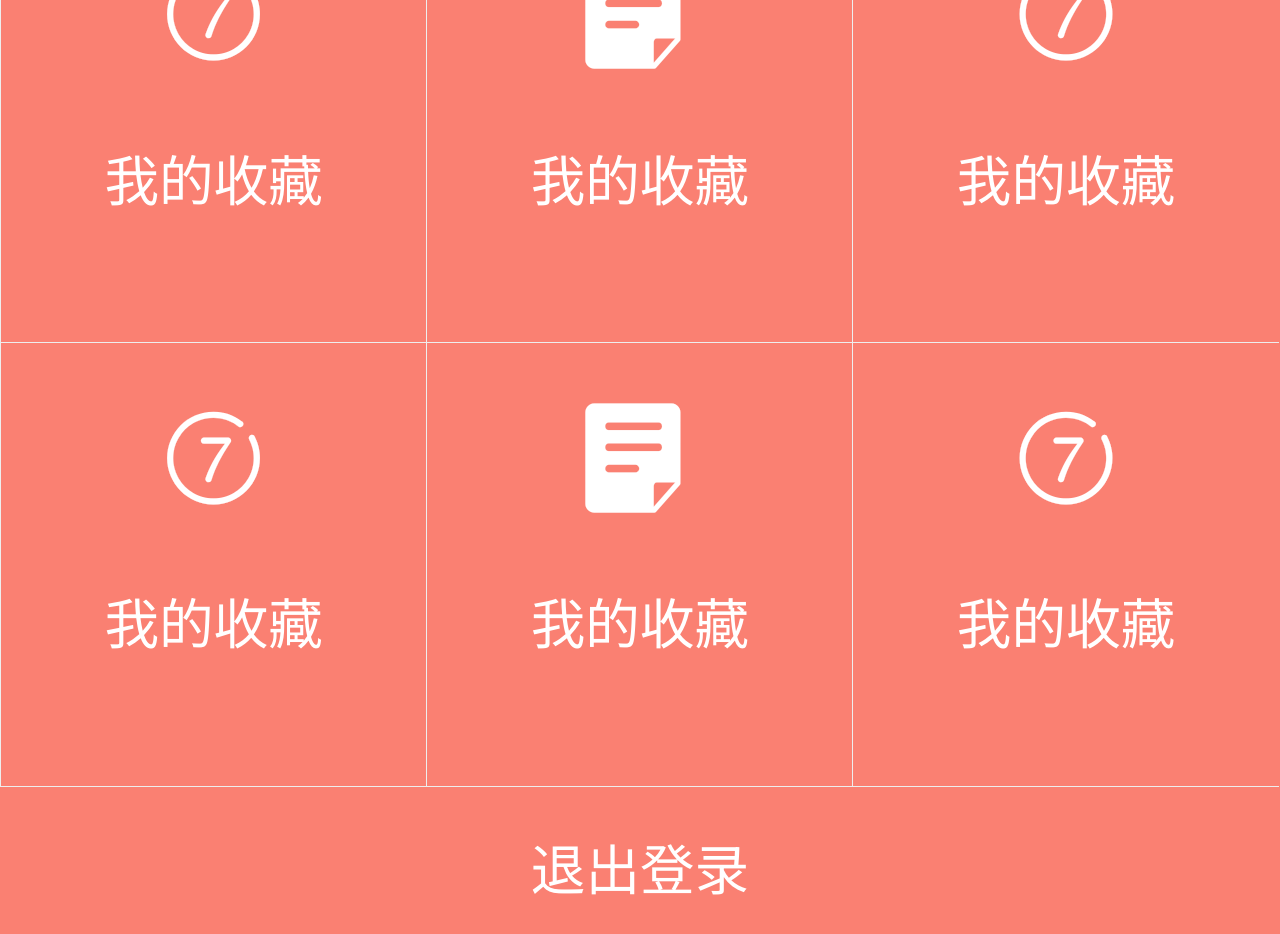
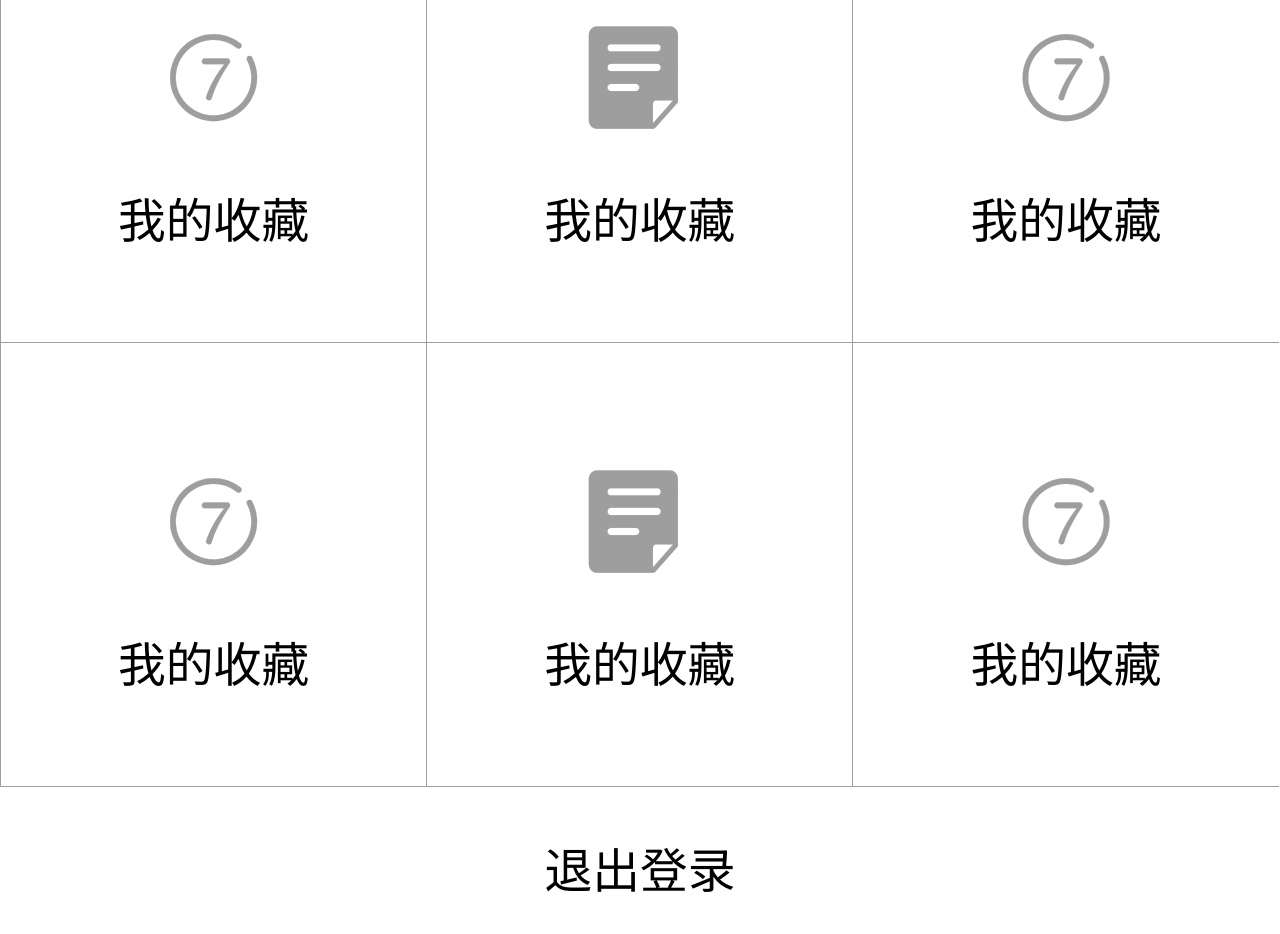
Before and after one commit to Jimifany/YanXuan, a Vue app: page /mine in a window 1280 px wide. Shown: the part 1500-2434 px from the top of the page. Built offline with nearby package versions, Linux system fonts and the light colour scheme.

Commit message:
专题渲染完成

```diff
--- a/src/page/mine/index.css
+++ b/src/page/mine/index.css
@@ -14,7 +14,6 @@ body {
 .minePage {
   width: 100%;
   height: 100%;
-  background: saddlebrown;
   display: flex;
   flex-direction: column;
 }
@@ -22,7 +21,7 @@ body {
 .userMsgWrap {
   width: 100%;
   height: 1.5rem;
-  background: url("http://yanxuan.nosdn.127.net/d069279e5834bbca17065a9855a014bf.png") no-repeat;
+  background: url("http://yanxuan.nosdn.127.net/d069279e5834bbca17065a9855a014bf.png") repeat-x;
   display: flex;
   align-items: center;
 }
@@ -44,8 +43,7 @@ body {
 .userPower {
   width: 100%;
   flex: 1;
-  background: salmon;
-  font-size: 0.16rem;
+  font-size: 0.14rem;
   color: #fff;
   display: flex;
   flex-wrap: wrap;
@@ -55,23 +53,25 @@ body {
   width: 33.3%;
   text-align: center;
   height: 1.3rem;
-  border-left: 1px solid #eee;
-  border-bottom: 1px solid #eee;
+  border-left: 1px solid #9e9e9e;
+  border-bottom: 1px solid #9e9e9e;
   flex-shrink: 0;
+  color: #000;
 }
 
 .Item i {
   display: block;
-  font-size: 0.32rem;
-  margin: 0.16rem 0;
+  font-size: 0.30rem;
+  margin-top: 0.36rem;
+  margin-bottom: 0.12rem;
+  color: #9e9e9e;
 }
 
 .loginOut {
   width: 100%;
   height: 0.5rem;
-  background: salmon;
   line-height: 0.5rem;
   text-align: center;
-  font-size: 0.16rem;
-  color: #fff;
+  font-size: 0.14rem;
+  color: #000;
 }
--- a/src/page/mine/index.min.css
+++ b/src/page/mine/index.min.css
@@ -1 +1 @@
-*{padding:0px;margin:0px;box-sizing:border-box}html,body{width:100%;height:100%;font-size:calc(100/375*100vw)}.minePage{width:100%;height:100%;background:saddlebrown;display:flex;flex-direction:column}.userMsgWrap{width:100%;height:1.5rem;background:url("http://yanxuan.nosdn.127.net/d069279e5834bbca17065a9855a014bf.png") no-repeat;display:flex;align-items:center}.userLogo img{width:0.85rem;height:0.85rem;border-radius:50%;display:block;margin:0 0.2rem}.userMsgs div{color:#fff;font-size:0.18rem;line-height:0.3rem}.userPower{width:100%;flex:1;background:salmon;font-size:0.16rem;color:#fff;display:flex;flex-wrap:wrap}.Item{width:33.3%;text-align:center;height:1.3rem;border-left:1px solid #eee;border-bottom:1px solid #eee;flex-shrink:0}.Item i{display:block;font-size:0.32rem;margin:0.16rem 0}.loginOut{width:100%;height:0.5rem;background:salmon;line-height:0.5rem;text-align:center;font-size:0.16rem;color:#fff}
+*{padding:0px;margin:0px;box-sizing:border-box}html,body{width:100%;height:100%;font-size:calc(100/375*100vw)}.minePage{width:100%;height:100%;display:flex;flex-direction:column}.userMsgWrap{width:100%;height:1.5rem;background:url("http://yanxuan.nosdn.127.net/d069279e5834bbca17065a9855a014bf.png") repeat-x;display:flex;align-items:center}.userLogo img{width:0.85rem;height:0.85rem;border-radius:50%;display:block;margin:0 0.2rem}.userMsgs div{color:#fff;font-size:0.18rem;line-height:0.3rem}.userPower{width:100%;flex:1;font-size:0.14rem;color:#fff;display:flex;flex-wrap:wrap}.Item{width:33.3%;text-align:center;height:1.3rem;border-left:1px solid #9e9e9e;border-bottom:1px solid #9e9e9e;flex-shrink:0;color:#000}.Item i{display:block;font-size:0.30rem;margin-top:0.36rem;margin-bottom:0.12rem;color:#9e9e9e}.loginOut{width:100%;height:0.5rem;line-height:0.5rem;text-align:center;font-size:0.14rem;color:#000}
--- a/src/page/mine/index.scss
+++ b/src/page/mine/index.scss
@@ -14,7 +14,6 @@ body {
 .minePage {
     width: 100%;
     height: 100%;
-    background: saddlebrown;
     display: flex;
     flex-direction: column;
 }
@@ -22,7 +21,7 @@ body {
 .userMsgWrap {
     width: 100%;
     height: 1.5rem;
-    background: url("http://yanxuan.nosdn.127.net/d069279e5834bbca17065a9855a014bf.png") no-repeat;
+    background: url("http://yanxuan.nosdn.127.net/d069279e5834bbca17065a9855a014bf.png") repeat-x;
     display: flex;
     align-items: center;
 }
@@ -44,8 +43,7 @@ body {
 .userPower {
     width: 100%;
     flex: 1;
-    background: salmon;
-    font-size: 0.16rem;
+    font-size: 0.14rem;
     color: #fff;
     display: flex;
     flex-wrap: wrap;
@@ -55,23 +53,25 @@ body {
     width: 33.3%;
     text-align: center;
     height: 1.3rem;
-    border-left: 1px solid #eee;
-    border-bottom: 1px solid #eee;
+    border-left: 1px solid #9e9e9e;
+    border-bottom: 1px solid #9e9e9e;
     flex-shrink: 0;
+    color: #000;
 }
 
 .Item i {
     display: block;
-    font-size: 0.32rem;
-    margin: 0.16rem 0;
+    font-size: 0.30rem;
+    margin-top: 0.36rem;
+    margin-bottom: 0.12rem;
+    color: #9e9e9e;
 }
 
 .loginOut {
     width: 100%;
     height: 0.5rem;
-    background: salmon;
     line-height: 0.5rem;
     text-align: center;
-    font-size: 0.16rem;
-    color: #fff;
+    font-size: 0.14rem;
+    color: #000;
 }
--- a/src/page/special/index.css
+++ b/src/page/special/index.css
@@ -1,4 +1,49 @@
 * {
   margin: 0px;
   padding: 0px;
+  box-sizing: border-box;
 }
+
+html,
+body {
+  width: 100%;
+  height: 100%;
+  font-size: calc(100/375*100vw);
+}
+
+.tabPageContent {
+  width: 100%;
+  height: 100%;
+  display: flex;
+  flex-direction: column;
+}
+
+a {
+  width: 100%;
+  height: 2.95rem;
+  display: block;
+  text-align: center;
+  text-decoration: none;
+}
+
+a img {
+  width: 100%;
+  height: 1.9rem;
+}
+
+.topicItemTitle {
+  font-size: 0.14rem;
+  color: #000;
+}
+
+.topicItemSubtitle {
+  font-size: 0.12rem;
+  color: gray;
+  margin: 0.06rem 0;
+}
+
+.topicItemPrice {
+  font-size: 0.14rem;
+  color: red;
+  margin: 0.06rem 0;
+}
--- a/src/page/special/index.min.css
+++ b/src/page/special/index.min.css
@@ -1 +1 @@
-*{margin:0px;padding:0px}
+*{margin:0px;padding:0px;box-sizing:border-box}html,body{width:100%;height:100%;font-size:calc(100/375*100vw)}.tabPageContent{width:100%;height:100%;display:flex;flex-direction:column}a{width:100%;height:2.95rem;display:block;text-align:center;text-decoration:none}a img{width:100%;height:1.9rem}.topicItemTitle{font-size:0.14rem;color:#000}.topicItemSubtitle{font-size:0.12rem;color:gray;margin:0.06rem 0}.topicItemPrice{font-size:0.14rem;color:red;margin:0.06rem 0}
--- a/src/page/special/index.scss
+++ b/src/page/special/index.scss
@@ -1,4 +1,49 @@
-*{
+* {
     margin: 0px;
     padding: 0px;
+    box-sizing: border-box;
 }
+
+html,
+body {
+    width: 100%;
+    height: 100%;
+    font-size: calc(100/375*100vw);
+}
+
+.tabPageContent {
+    width: 100%;
+    height: 100%;
+    display: flex;
+    flex-direction: column;
+}
+
+a {
+    width: 100%;
+    height: 2.95rem;
+    display: block;
+    text-align: center;
+    text-decoration: none;
+}
+
+a img {
+    width: 100%;
+    height: 1.9rem;
+}
+
+.topicItemTitle {
+    font-size: 0.14rem;
+    color: #000;
+}
+
+.topicItemSubtitle {
+    font-size: 0.12rem;
+    color: gray;
+    margin: 0.06rem 0;
+}
+
+.topicItemPrice {
+    font-size: 0.14rem;
+    color: red;
+    margin: 0.06rem 0;
+}
--- a/src/page/special/index.vue
+++ b/src/page/special/index.vue
@@ -1,15 +1,30 @@
 <template>
-  <div><div ><dt></dt></div></div>
+  <div>
+    <!-- <div v-for="(item,index) in specialList" :key="index">
+      {{item.id}}
+    </div> -->
+    <div class="tabPageContent">
+<a href="" v-for="(item,index) in specialList" :key="index">
+  <img :src="item.scene_pic_url">
+  <div class="topicItemTitle">
+{{item.title}}
+  </div>
+  <div class="topicItemSubtitle">
+{{item.subtitle}}
+  </div>
+  <div class="topicItemPrice">
+{{item.price_info}}元起
+  </div>
+</a>
+
+    </div>
+    <!-- 专题 -->
+  </div>
 </template>
 <script>
 import { mapState, mapActions } from "vuex";
 export default {
   name: "special",
-  data(){
-return{
-    // Special:[]
-}
-  },
   computed: {
     ...mapState(["specialList"])
   },
@@ -18,8 +33,11 @@ return{
   },
   mounted(){
     //   this.Special=
-     console.log(this.$store.state.specialList) ;
-    //   console.log(this.Special)
+    //  console.log();
+    // console.log(this.list);
+    // console.log(this.$store.state);
+    //  this.list=this.$store.state.specialList;
+      // console.log(this.list)
     // this.getspecialListFn()
   }
 };
--- a/src/store/store.ts
+++ b/src/store/store.ts
@@ -12,12 +12,16 @@ export default new Vuex.Store({
         getspecialList(state:any, payload: object) {
             // console.log(payload)
             state.specialList = payload;
+            console.log(state.specialList)
         }
     },
     actions: {
         async getspecialListFn({commit},params: any) {
-            let result = await special(params)
-                console.log(result.data.data)
+             await special(params).then(res=>{
+                 console.log(res)
+commit('getspecialList',res.data.data)
+            })
+                // console.log(result.data.data)
         }
     }
 });
```
